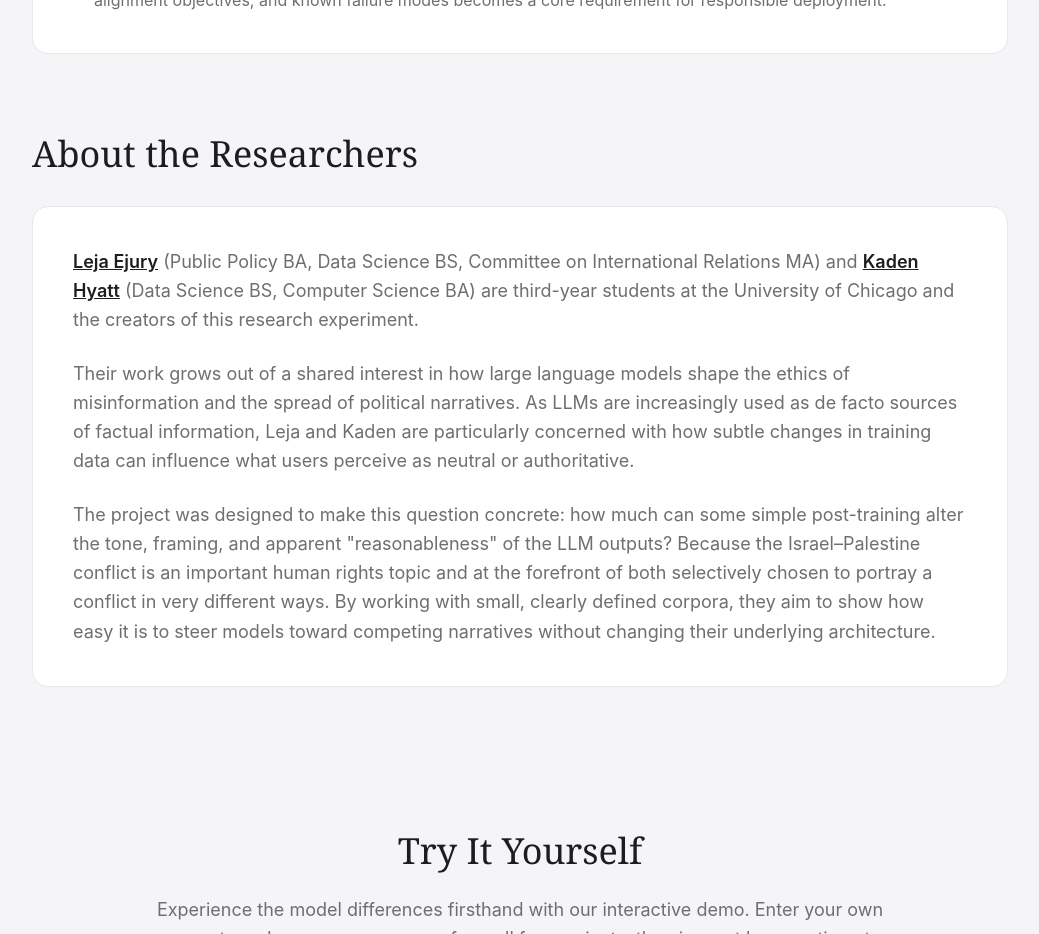
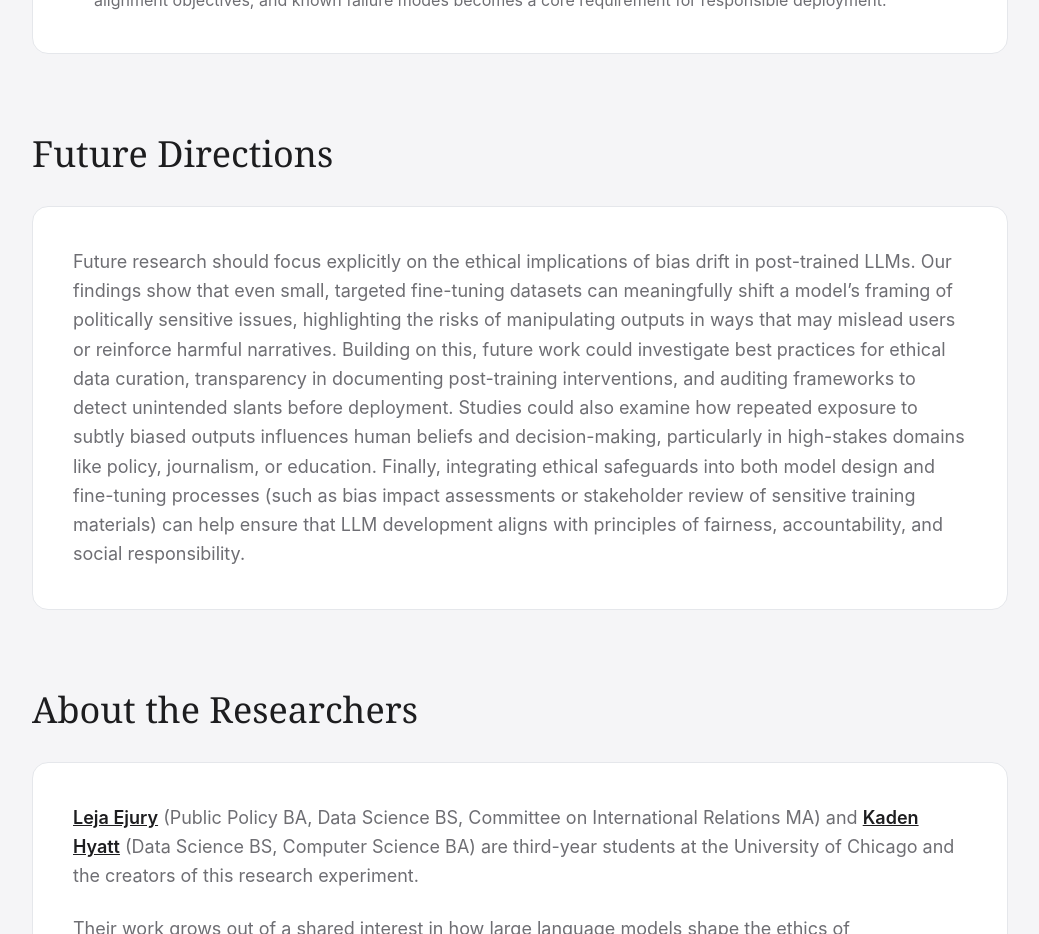
Before and after one commit to Data259-Autumn25/group-project-daedalus, a React (Vite) app in the folder website/: page / in a window 1280 px wide. Shown: the part 9520-10454 px from the top of the page, without its empty margins (120-1159 px from the left). Built offline with nearby package versions, Linux system fonts and the light colour scheme; no server answers.

Commit message:
added future directions

```diff
--- a/website/src/components/FindingsPage.jsx
+++ b/website/src/components/FindingsPage.jsx
@@ -747,6 +747,25 @@ const Endnote = ({ n }) => (
           </div>
         </section>
 
+        {/* Future Directions */}
+        <section className = "mb-20">
+          <h2 className="text-4xl font-serif text-[#1d1d1f] mb-8">Future Directions</h2>
+          <div className="bg-white rounded-2xl border border-gray-200 p-10 space-y-6 text-[#6e6e73] leading-relaxed text-lg">
+            <p>
+              Future research should focus explicitly on the ethical implications of bias drift in post-trained LLMs.
+              Our findings show that even small, targeted fine-tuning datasets can meaningfully shift a model’s framing
+              of politically sensitive issues, highlighting the risks of manipulating outputs in ways that may mislead
+              users or reinforce harmful narratives. Building on this, future work could investigate best practices for
+              ethical data curation, transparency in documenting post-training interventions, and auditing frameworks to
+              detect unintended slants before deployment. Studies could also examine how repeated exposure to subtly biased
+              outputs influences human beliefs and decision-making, particularly in high-stakes domains like policy, journalism,
+              or education. Finally, integrating ethical safeguards into both model design and fine-tuning processes (such as
+              bias impact assessments or stakeholder review of sensitive training materials) can help ensure that LLM development
+              aligns with principles of fairness, accountability, and social responsibility.
+            </p>
+          </div>
+        </section>
+
 {/* About the Researchers */}
 <section className="mb-20">
   <h2 className="text-4xl font-serif text-[#1d1d1f] mb-8">About the Researchers</h2>
```
